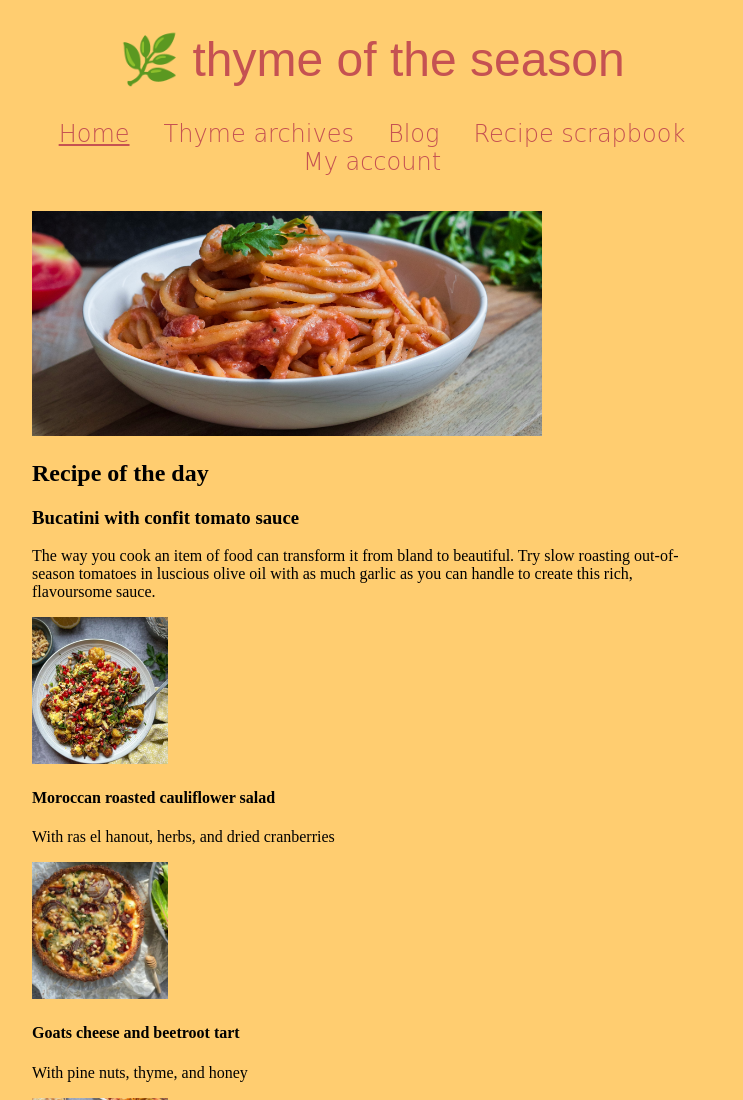
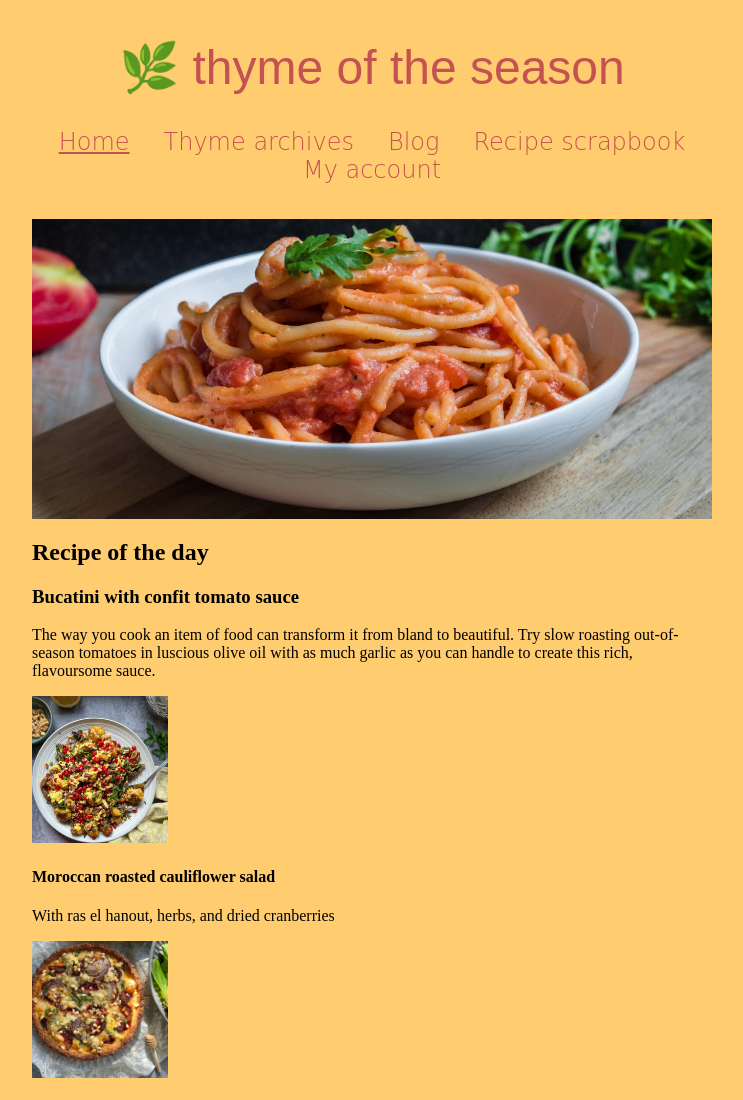
Before and after one commit to hellodaniswift/thymeoftheseason, a plain HTML site: page index.html in a window 1280 px wide. Shown: the top 1100 px of the page, without its empty margins (268-1011 px from the left). Drawn offline with Linux system fonts and the light colour scheme; a web font is replaced by a local one.

Commit message:
fixed image scrolling on archive page and centred recipe of the day on home page

```diff
--- a/index.html
+++ b/index.html
@@ -10,6 +10,7 @@
     <meta name="viewport" content="width=device-width, initial-scale=1.0">
 
     <title>🌿 thyme of the season</title>
+
     <div class="header">
         <h1>🌿 thyme of the season</h1>
         <div class="topnav">
@@ -19,11 +20,11 @@
           <a href="/scrapbook" style="margin: 0 10px; padding: 0 5px;">Recipe scrapbook</a>
           <a href="/account" style="margin: 0 10px; padding: 0 5px;">My account</a>
         </div>
-        </div>
+    </div>
 </head>
 <body>
     <div>
-        <img src="/img/bucatini.jpg" alt="a bowl of bucatini pasta" width="75%">
+        <img class="dailyRecipe" src="/img/bucatini.jpg" alt="a bowl of bucatini pasta" width="75%">
         <h2>Recipe of the day</h2>
         <h3>Bucatini with confit tomato sauce</h3>
         <p>The way you cook an item of food can transform it from bland to beautiful.
--- a/styles.css
+++ b/styles.css
@@ -4,7 +4,6 @@ body {
   margin-left: 300px;
   margin-right: 300px;
 }
-
 
 h1 {
     font-family: 'Shrikhand', sans-serif;
@@ -20,11 +19,21 @@ h1 {
     text-align: center;
 }
 
+.dailyRecipe {
+  display: block;
+  margin-left: auto;
+  margin-right: auto;
+  width: 100%;
+}
+
 .header {
   position:sticky;
   top: 0px;
   padding-bottom: 35px;
   background-color: #ffcd70;
+  z-index:1;
+  width: 100%;
+  overflow: hidden;
 }
 
 input {
@@ -66,6 +75,7 @@ a:hover {
   grid-template-columns: repeat(auto-fill, minmax(200px, 1fr));
   grid-gap: 40px;
   align-items: stretch;
+  width: 908px;
   }
 
 .grid img {
```
Also changed, not shown: archive.html (+1 -2 lines).
